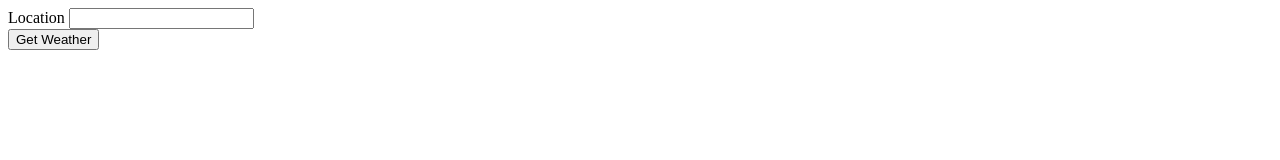
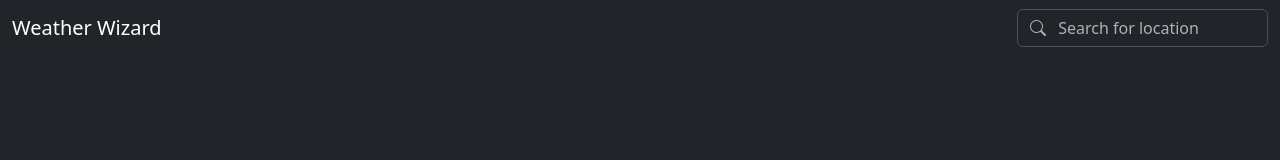
Before and after one commit to LazyEllis/weather-app, a website built with webpack: page src/index.html in a window 1280 px wide. Built offline with nearby package versions, Linux system fonts and the light colour scheme.

Commit message:
feat: Update UI for the webpage
- Updated index.html to include a navbar with a search button for better
  user interaction.
- Added a modal dialog for searching locations, enhancing the user
  experience.
- Integrated Bootstrap styles for a more polished appearance.
- Implemented styling changes in style.scss to ensure consistency and
  improve visual appeal.
- Refactored index.js to include modal functionality for displaying the
  search dialog.

```diff
--- a/src/index.html
+++ b/src/index.html
@@ -1,18 +1,44 @@
 <!doctype html>
-<html lang="en">
+<html lang="en" data-bs-theme="dark">
   <head>
     <meta charset="UTF-8" />
     <meta name="viewport" content="width=device-width, initial-scale=1.0" />
-    <title>Document</title>
+    <title>Weather Wizard</title>
   </head>
   <body>
-    <form class="weather-form">
-      <div class="form-section">
-        <label for="location">Location</label>
-        <input type="text" id="location" name="location" />
+    <nav class="navbar">
+      <div class="container-fluid">
+        <span class="navbar-brand">Weather Wizard</span>
+        <div class="search-btn-container">
+          <button
+            class="btn search-btn text-start"
+            data-bs-toggle="modal"
+            data-bs-target="#search-modal"
+          >
+            <i class="bi bi-search me-0 me-lg-2"></i>
+            <span class="d-none d-lg-inline">Search for location</span>
+          </button>
+        </div>
       </div>
-      <button type="submit">Get Weather</button>
-    </form>
+    </nav>
     <div class="main"></div>
+    <div class="modal fade" id="search-modal">
+      <div class="modal-dialog">
+        <div class="modal-content">
+          <form class="weather-form d-flex">
+            <label for="location" class="search-label"
+              ><i class="bi bi-search"></i
+            ></label>
+            <input
+              type="search"
+              name="location"
+              id="location"
+              class="form-control search-input border-0"
+              placeholder="Search for location"
+            />
+          </form>
+        </div>
+      </div>
+    </div>
   </body>
 </html>
--- a/src/js/index.js
+++ b/src/js/index.js
@@ -1,7 +1,11 @@
+import "../scss/style.scss";
+import { Modal } from "bootstrap";
 import getWeatherInfo from "./weather";
 import renderWeatherInfo from "./ui";
 
 const weatherForm = document.querySelector(".weather-form");
+const searchModal = document.querySelector("#search-modal");
+const modal = new Modal(searchModal);
 
 weatherForm.addEventListener("submit", async (e) => {
   e.preventDefault();
@@ -10,5 +14,6 @@ weatherForm.addEventListener("submit", async (e) => {
   const weatherInfo = await getWeatherInfo(location);
 
   renderWeatherInfo(weatherInfo);
+  modal.hide();
   e.target.reset();
 });
--- /dev/null
+++ b/src/scss/style.scss
@@ -0,0 +1,42 @@
+@import "bootstrap/scss/bootstrap";
+@import "bootstrap-icons/font/bootstrap-icons.css";
+
+$placeholder-color: #aeb2b6;
+$border-color: #495057;
+$gray-300: #dee2e6;
+
+@mixin search-box($border-color, $color) {
+  border-color: $border-color;
+  color: $color;
+
+  i {
+    color: inherit;
+  }
+}
+
+.btn.search-btn {
+  width: 100%;
+  @include search-box($border-color, $placeholder-color);
+
+  &:hover {
+    @include search-box($gray-300, $gray-300);
+  }
+}
+
+.weather-form {
+  padding: 0 12px;
+}
+
+.search-label {
+  padding: 6px 0;
+}
+
+.search-input:focus {
+  box-shadow: none;
+}
+
+@media (min-width: 992px) {
+  .search-btn-container {
+    width: 251px;
+  }
+}
```
